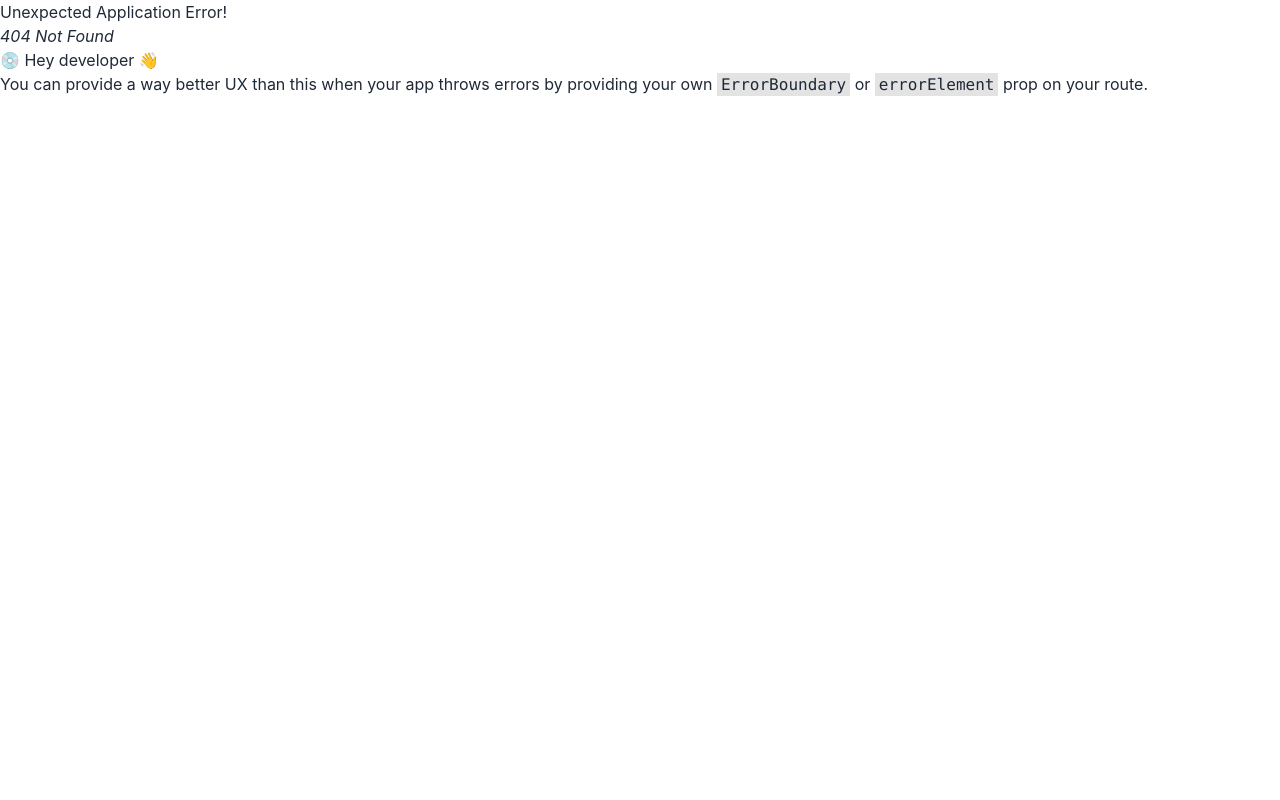
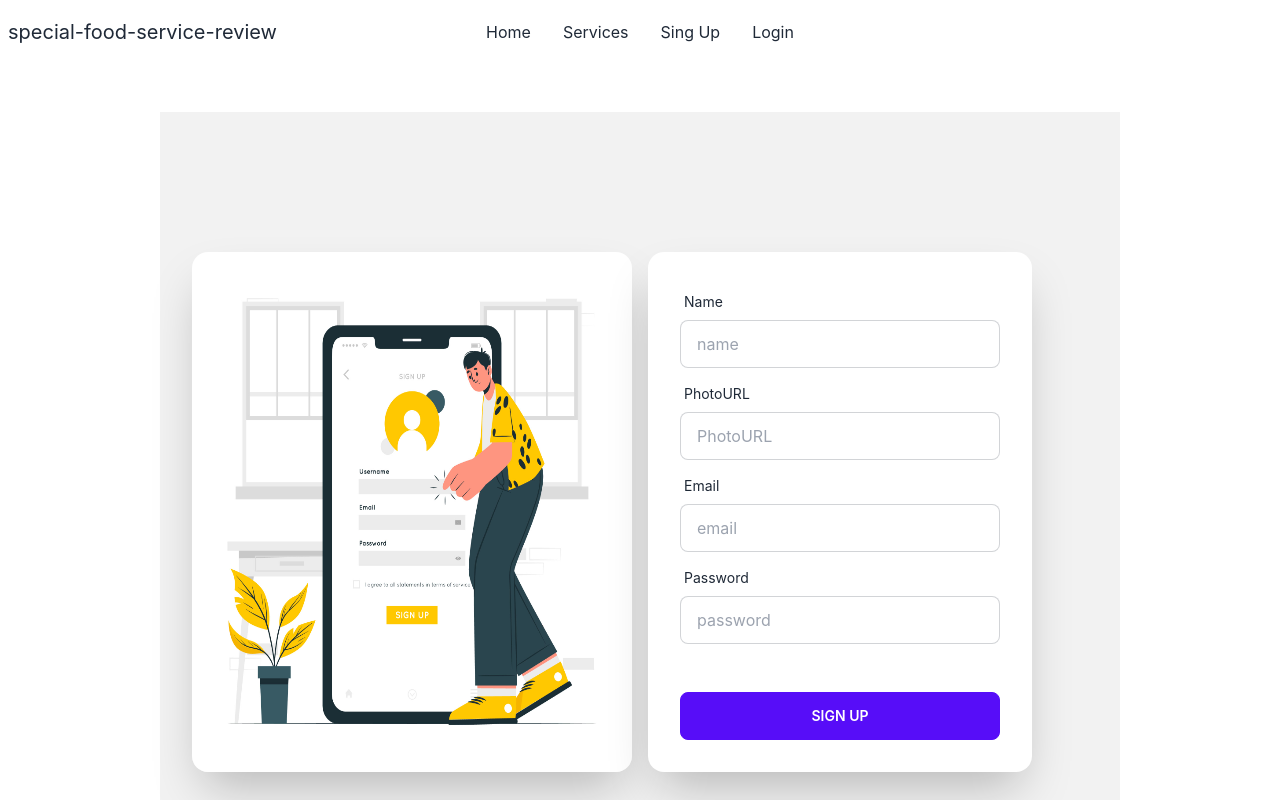
Before and after one commit to nasimbillah269/service-review-client, a React (Create React App) app: page /signup in a window 1280 px wide. Before the commit this address had no page. Shown: the top 800 px of the page. Built offline with nearby package versions, Linux system fonts and the light colour scheme; no server answers.

Commit message:
added signup page

```diff
--- /dev/null
+++ b/src/Context/AuthProvider.js
@@ -0,0 +1,48 @@
+import React, { createContext, useEffect, useState } from 'react';
+import { createUserWithEmailAndPassword, getAuth, onAuthStateChanged, signInWithEmailAndPassword, updateProfile } from 'firebase/auth'
+import app from '../firebase/firebase.config';
+
+export const AuthContext = createContext();
+
+const auth = getAuth(app)
+
+const AuthProvider = ({ children }) => {
+    const [user, setUser] = useState(null);
+
+    const createUser = (email, password) => {
+        return createUserWithEmailAndPassword(auth, email, password)
+
+    }
+
+    const signIn = (email, password) => {
+        return signInWithEmailAndPassword(auth, email, password)
+    }
+
+    const updateUserProfile = profile => {
+        return updateProfile(auth.currentUser, profile)
+    }
+
+    useEffect(() => {
+        const unsubscribe = onAuthStateChanged(auth, (currentUser) => {
+            setUser(currentUser)
+        })
+        return () => {
+            unsubscribe();
+        }
+    }, [])
+
+    const authInfo = {
+        user,
+        createUser,
+        signIn,
+        updateUserProfile,
+
+    }
+    return (
+        <AuthContext.Provider value={authInfo}>
+            {children}
+        </AuthContext.Provider>
+    );
+};
+
+export default AuthProvider;
--- a/src/index.js
+++ b/src/index.js
@@ -4,11 +4,14 @@ import ReactDOM from 'react-dom/client';
 import './index.css';
 import App from './App';
 import reportWebVitals from './reportWebVitals';
+import AuthProvider from './Context/AuthProvider';
 
 const root = ReactDOM.createRoot(document.getElementById('root'));
 root.render(
   <React.StrictMode>
-    <App />
+    <AuthProvider>
+      <App />
+    </AuthProvider>
   </React.StrictMode>
 );
 
--- a/src/pages/Header/Header.js
+++ b/src/pages/Header/Header.js
@@ -12,6 +12,9 @@ const Header = () => {
                     <ul tabIndex={0} className="menu menu-compact dropdown-content mt-3 p-2 shadow bg-base-100 rounded-box w-52">
                         <li><Link to='/'>Home</Link></li>
                         <li><Link to='/services'>Services</Link></li>
+                        <li><Link to='/signup'>Sing Up</Link></li>
+                        <li><Link to='/login'>Login</Link></li>
+
                     </ul>
                 </div>
                 <p className=" text-xl sm:justify-end"><Link >special-food-service-review</Link></p>
@@ -20,9 +23,12 @@ const Header = () => {
                 <ul className="menu menu-horizontal p-0">
                     <li><Link to='/'>Home</Link></li>
                     <li><Link to='/services'>Services</Link></li>
+                    <li><Link to='/signup'>Sing Up</Link></li>
+                    <li><Link to='/login'>Login</Link></li>
                 </ul>
             </div>
             <div className="navbar-end">
+
                 {/* <Link className="btn">Get started</Link> */}
             </div>
         </div>
--- /dev/null
+++ b/src/pages/Login/Login.js
@@ -0,0 +1,59 @@
+import React, { useContext } from 'react';
+import signup from '../../../src/assets/image/signup.jpg'
+import { AuthContext } from '../../Context/AuthProvider';
+const Login = () => {
+    const { signIn } = useContext(AuthContext)
+
+    const handleSubmit = event => {
+        event.preventDefault()
+
+        const form = event.target;
+        const email = form.email.value;
+        const password = form.password.value;
+        console.log(email, password);
+
+        signIn(email, password)
+            .then(result => {
+                const user = result.user
+                console.log(user);
+                form.reset();
+            })
+            .catch(error => {
+                console.error(error)
+            })
+
+    }
+    return (
+        <div className="hero min-h-screen lg:w-9/12 p-8 my-12  mx-auto bg-base-200">
+            <div className="grid grid-cols-1 lg:grid-cols-2 gap-4">
+                <div className="">
+                    <img className='rounded-2xl shadow-2xl h-full' src={signup} alt="" />
+                </div>
+                <div className="card  w-full max-w-sm shadow-2xl bg-base-100">
+                    <form onSubmit={handleSubmit} className="card-body">
+                        <div className="form-control">
+                            <label className="label">
+                                <span className="label-text">Email</span>
+                            </label>
+                            <input type="email" name="email" placeholder="email" className="input input-bordered" required />
+                        </div>
+                        <div className="form-control">
+                            <label className="label">
+                                <span className="label-text">Password</span>
+                            </label>
+                            <input type="password" name="password" placeholder="password" className="input input-bordered" />
+                            <label className="label">
+
+                            </label>
+                        </div>
+                        <div className="form-control mt-6">
+                            <input className="btn btn-primary" type="submit" value="Login" />
+                        </div>
+                    </form>
+                </div>
+            </div>
+        </div>
+    );
+};
+
+export default Login;
--- /dev/null
+++ b/src/pages/SignUp/SingUp.js
@@ -0,0 +1,92 @@
+import React, { useContext } from 'react';
+import signup from '../../../src/assets/image/signup.jpg'
+import { AuthContext } from '../../Context/AuthProvider';
+
+const SingUp = () => {
+    const { createUser, updateUserProfile } = useContext(AuthContext);
+
+    const handleSubmit = event => {
+        event.preventDefault()
+
+        const form = event.target;
+        const name = form.name.value;
+        const photoURL = form.photoURL.value;
+        const email = form.email.value;
+        const password = form.password.value;
+
+        console.log(name, photoURL, email, password);
+
+        createUser(email, password)
+            .then(result => {
+                const user = result.user;
+                upadateProfile(name, photoURL)
+                console.log(user);
+                form.reset();
+            })
+            .catch(error => {
+                console.error(error)
+            })
+    }
+
+    const upadateProfile = (name, photoURL) => {
+
+        const profile = {
+            displayName: name,
+            photoURL: photoURL
+        }
+
+        updateUserProfile(profile)
+            .then(() => {
+                console.log('update user');
+            })
+            .catch(error => {
+                console.error(error)
+            })
+    }
+
+    return (
+        <div className="hero min-h-screen lg:w-9/12 p-8 my-12 mx-auto bg-base-200">
+            <div className="grid grid-cols-1 lg:grid-cols-2 gap-4">
+                <div className="">
+                    <img className='rounded-2xl shadow-2xl h-full' src={signup} alt="" />
+                </div>
+                <div className="card  w-full max-w-sm shadow-2xl bg-base-100">
+                    <form onSubmit={handleSubmit} className="card-body">
+                        <div className="form-control">
+                            <label className="label">
+                                <span className="label-text">Name</span>
+                            </label>
+                            <input type="text" name="name" placeholder="name" className="input input-bordered" />
+                        </div>
+                        <div className="form-control">
+                            <label className="label">
+                                <span className="label-text">PhotoURL</span>
+                            </label>
+                            <input type="photoURL" name="photoURL" placeholder="PhotoURL" className="input input-bordered" />
+                        </div>
+                        <div className="form-control">
+                            <label className="label">
+                                <span className="label-text">Email</span>
+                            </label>
+                            <input type="email" name="email" placeholder="email" className="input input-bordered" required />
+                        </div>
+                        <div className="form-control">
+                            <label className="label">
+                                <span className="label-text">Password</span>
+                            </label>
+                            <input type="password" name="password" placeholder="password" className="input input-bordered" />
+                            <label className="label">
+
+                            </label>
+                        </div>
+                        <div className="form-control mt-6">
+                            <input className="btn btn-primary" type="submit" value="Sign Up" />
+                        </div>
+                    </form>
+                </div>
+            </div>
+        </div>
+    );
+};
+
+export default SingUp;
```
Also changed, not shown: src/Routes/Routes/Routes.js (+10 -0 lines), src/assets/image/signup.jpg (added).
